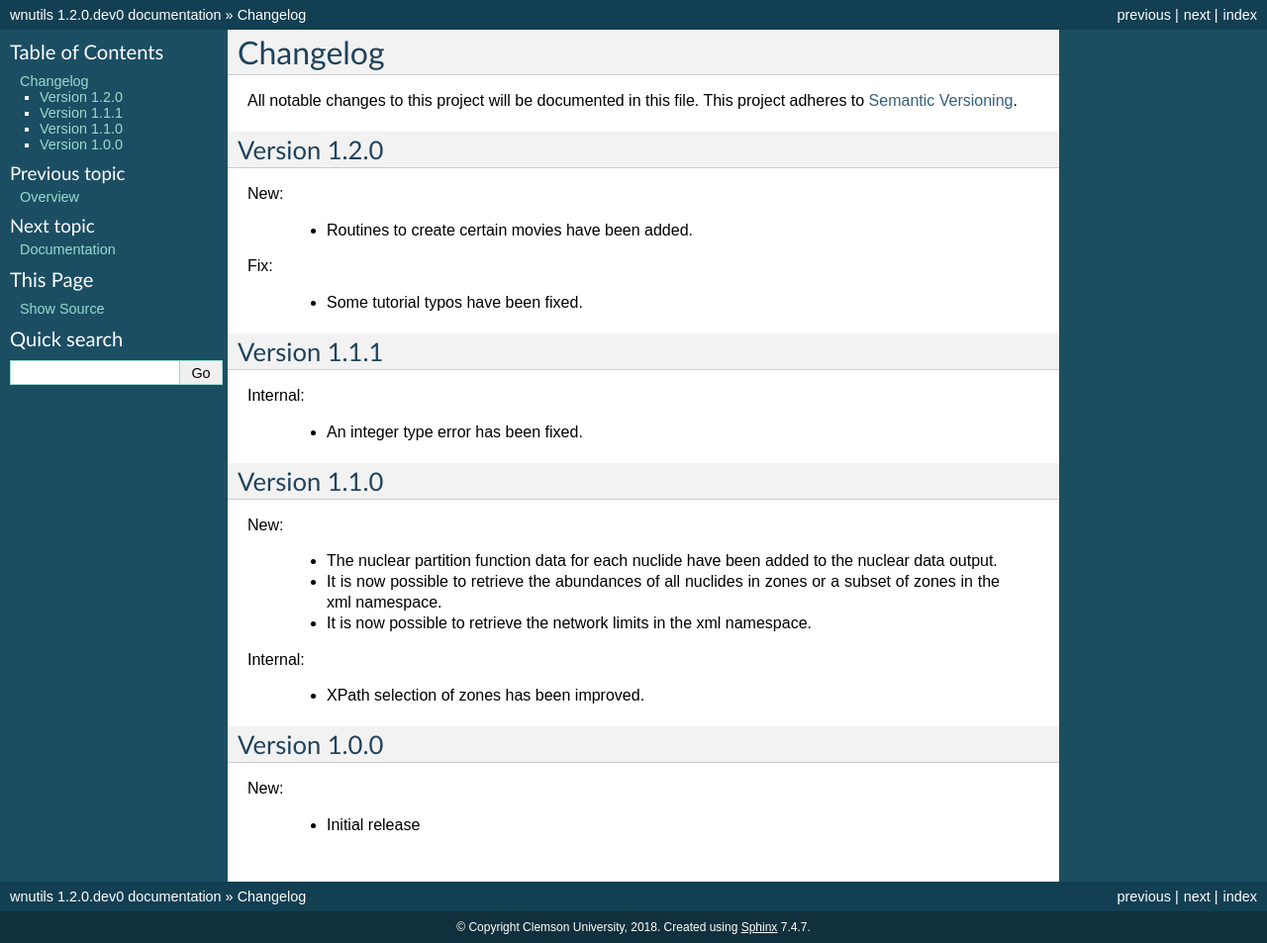
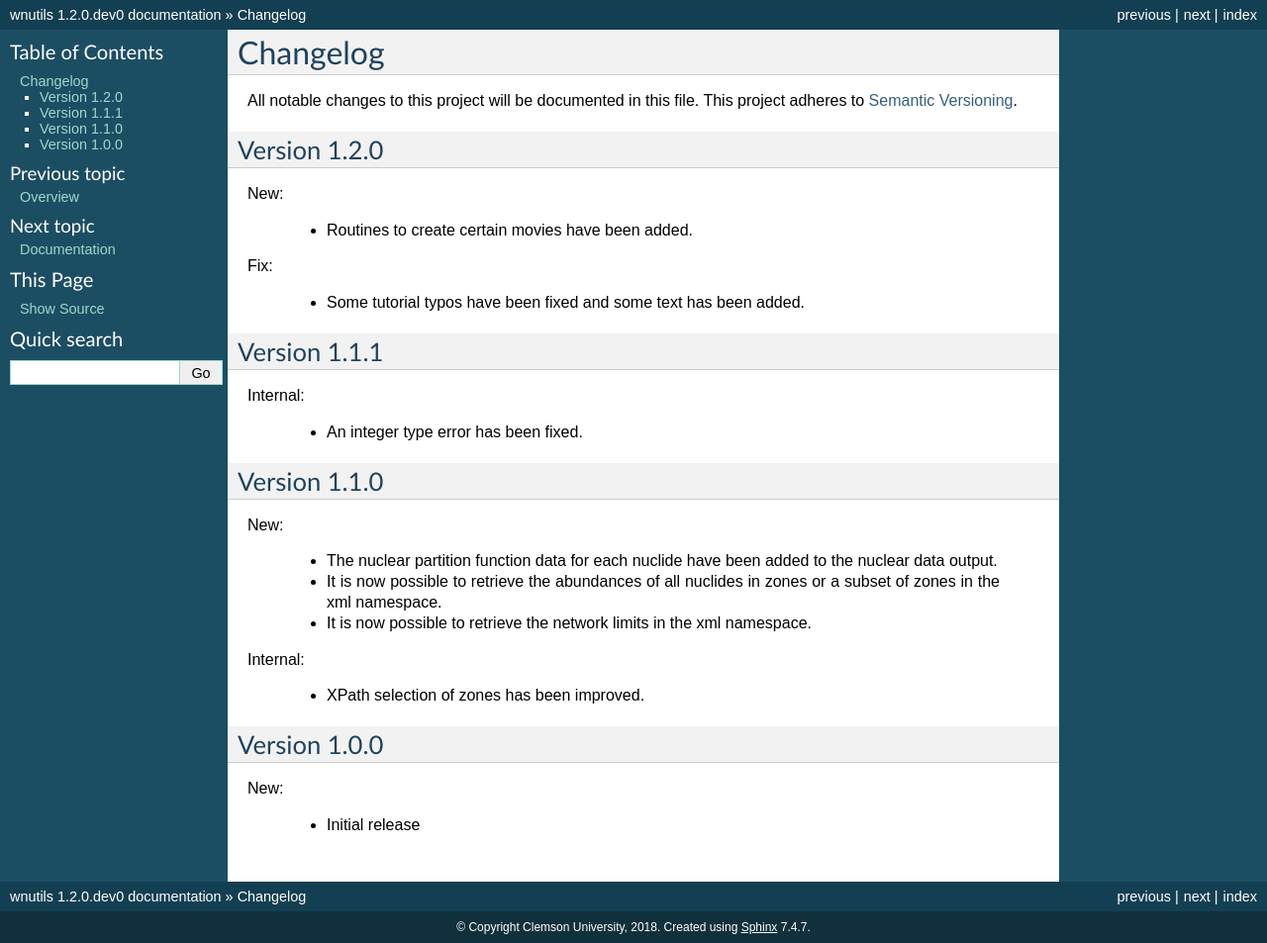
Before and after one commit to mbradle/wnutils, a Sphinx documentation site: the page built from doc/source/changelog.rst, in a window 1280 px wide. Shown: the whole page at 99% size. Built offline with Sphinx 7.4.7, drawn with Linux system fonts in a browser that asks for light colours.

Commit message:
Add text.

```diff
--- a/doc/source/changelog.rst
+++ b/doc/source/changelog.rst
@@ -13,7 +13,7 @@ New:
 
 Fix:
 
-  * Some tutorial typos have been fixed.
+  * Some tutorial typos have been fixed and some text has been added.
 
 Version 1.1.1
 -------------
```
